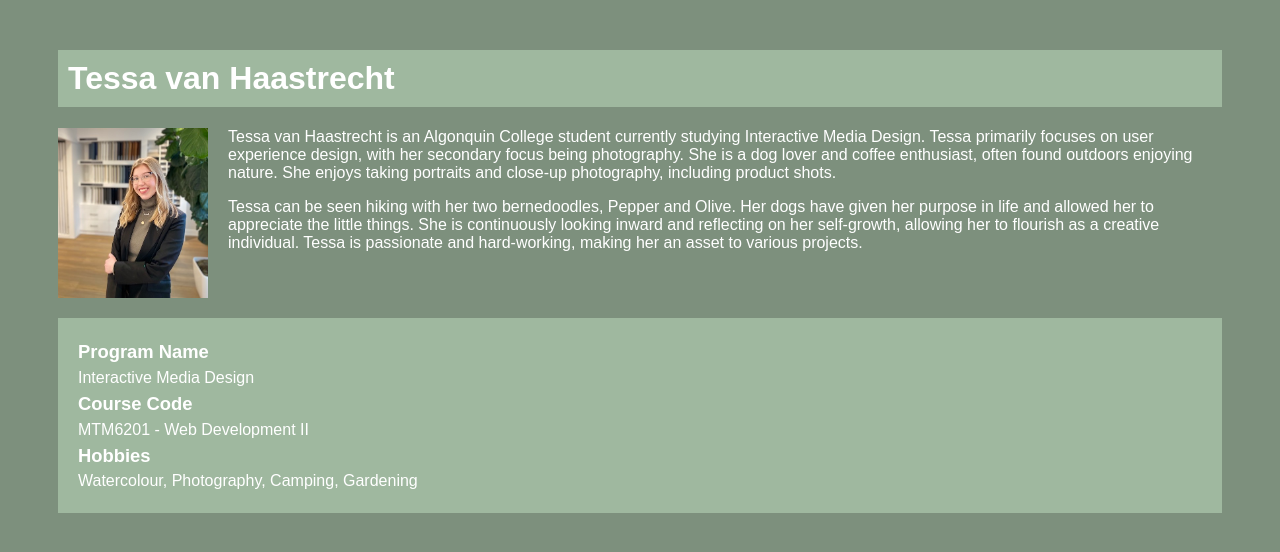
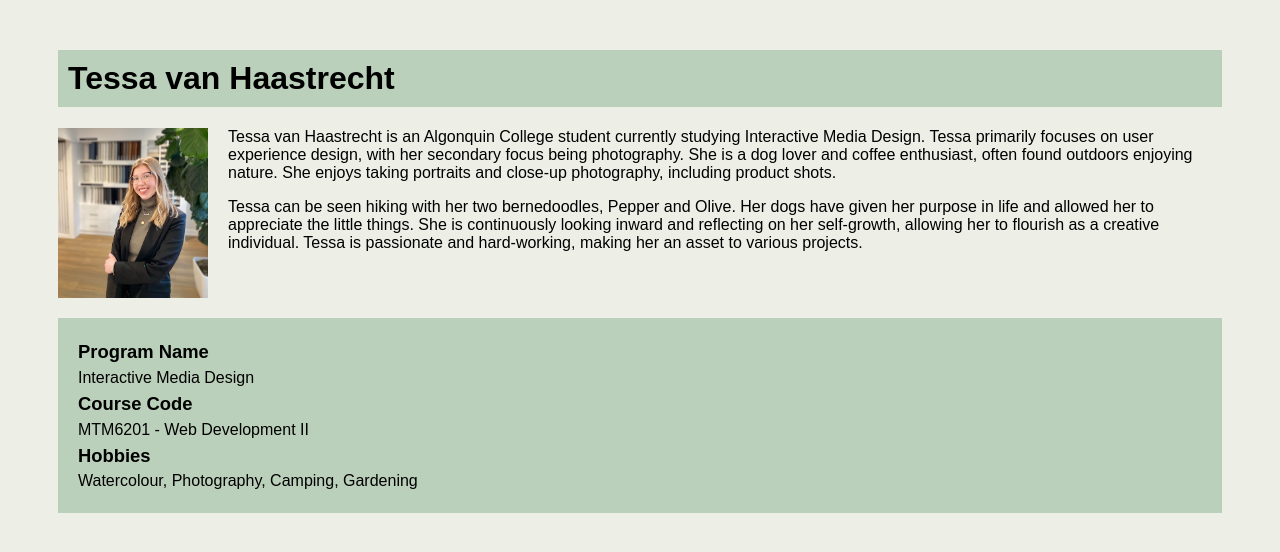
Before and after one commit to vanh0072/mtm6201-week1, a plain HTML site: page index.html in a window 1280 px wide. Drawn offline with Linux system fonts and the light colour scheme.

Commit message:
colour changes to main.css

```diff
--- a/css/main.css
+++ b/css/main.css
@@ -9,15 +9,15 @@
 
 h1 {
     background-color: rgba(171, 198, 171, 0.75);
-    color: white;
+    color: black;
     padding: 10px;
     font-weight: bold;
 }
 
 body {
-    background-color: rgb(125, 144, 125);
+    background-color: rgb(237, 239, 231);
     font-size: 1em;
-    color: white;
+    color: black;
 }
 
 img {
@@ -33,7 +33,7 @@ main dl {
     flex-direction: column;
     justify-content: center;
     width: 100%;
-    color: white;
+    color: black;
     line-height: 1.5;
     padding: 20px;
     margin-top: 20px;
```
